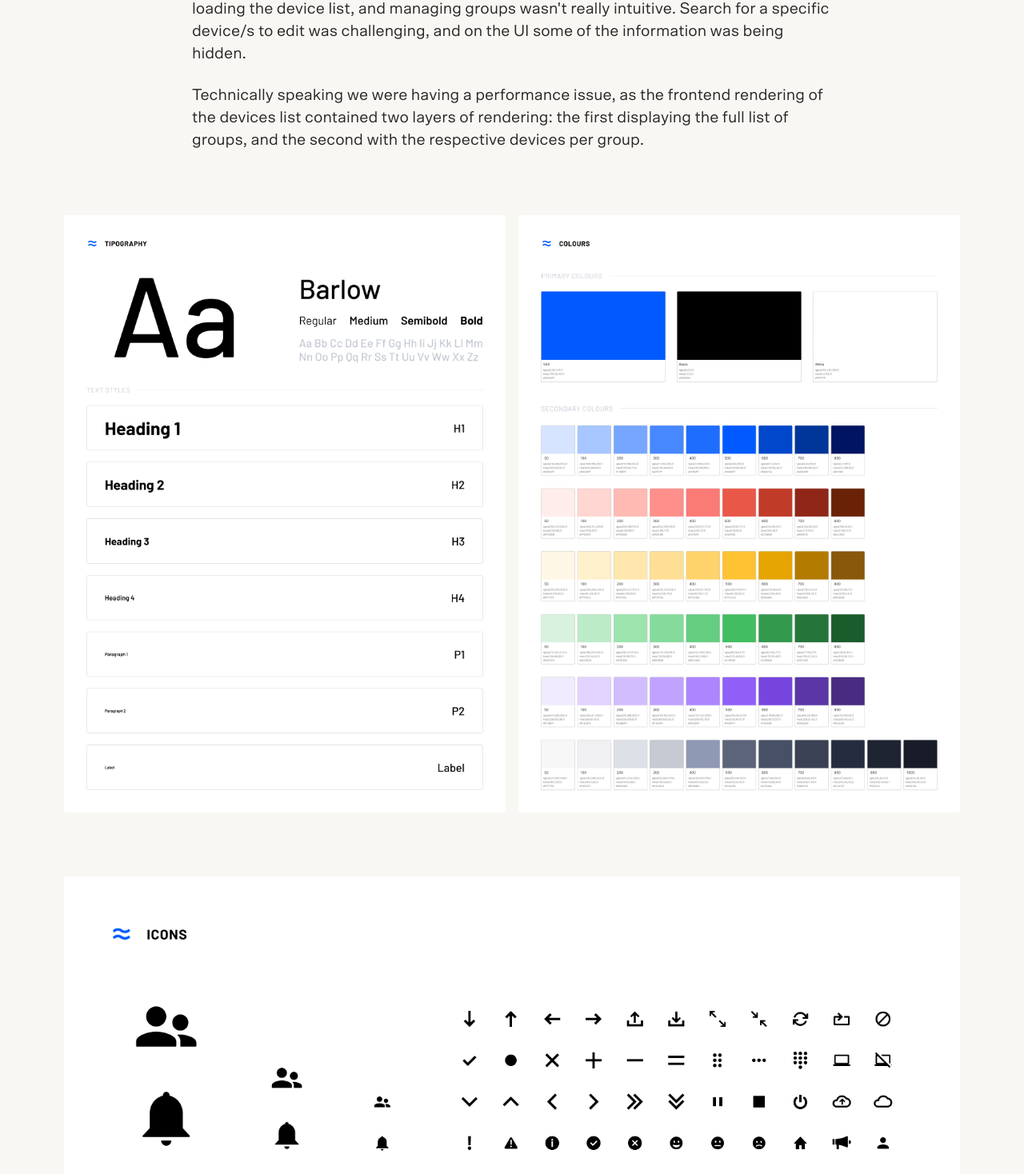
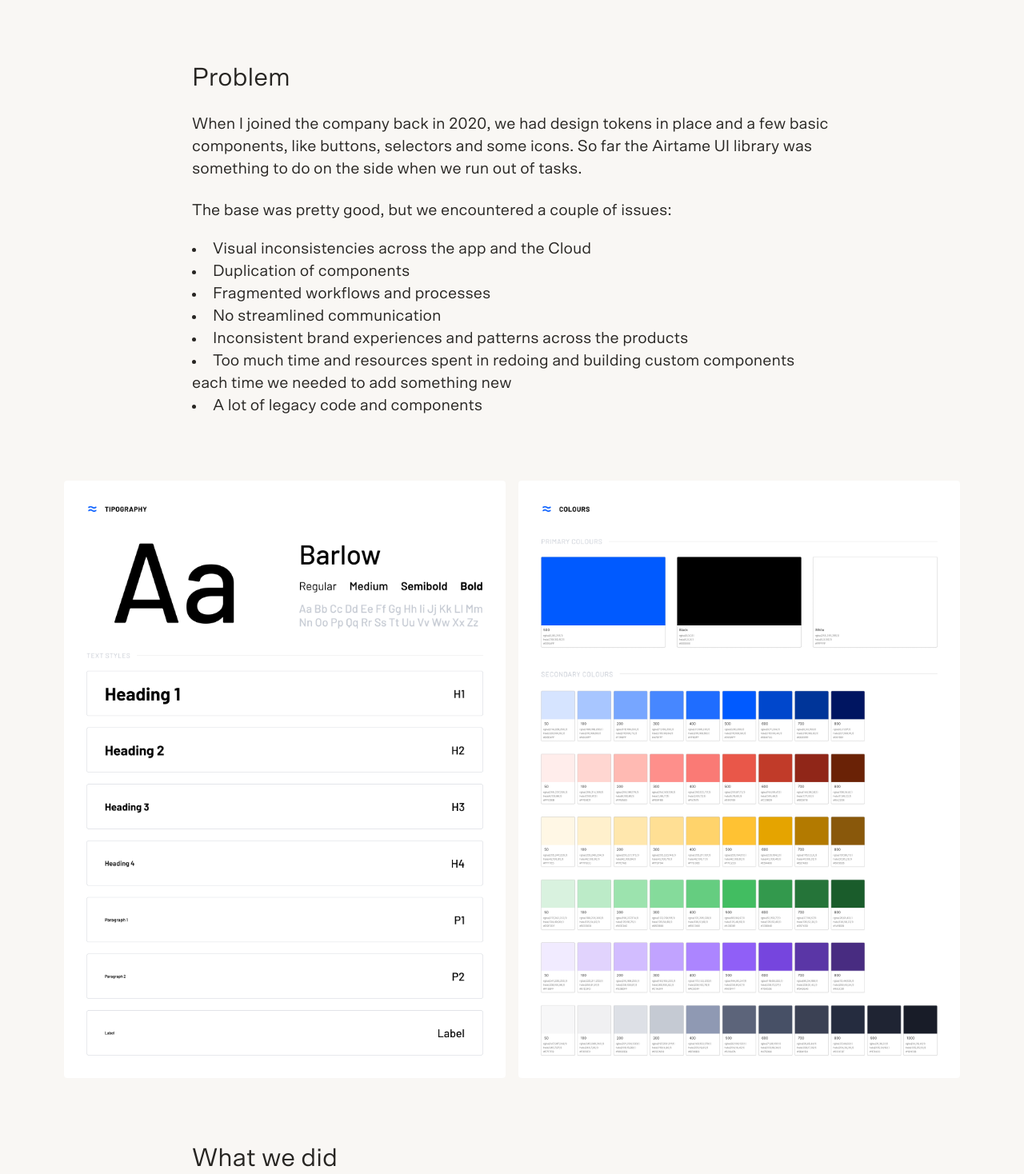
Before and after one commit to gonstoll/anitalaudado.com, a Next.js app: page /projects/airtame-ui-design-system in a window 1280 px wide. Shown: the part 1232-2700 px from the top of the page at 80% size. Built offline with nearby package versions, Linux system fonts and the light colour scheme.

Commit message:
chore: New content and image for Project 2

```diff
--- a/components/TextBlock.tsx
+++ b/components/TextBlock.tsx
@@ -4,13 +4,16 @@ interface Props {
   title: React.ReactNode;
   blocks?: Array<string>;
   list?: Array<string>;
+  isFinalBlock?: boolean;
 }
 
-export default function TextBlock({title, blocks, list}: Props) {
+export default function TextBlock({title, blocks, list, isFinalBlock}: Props) {
   const textBlockId = `title-${title}`;
+  const boardClass = 'p-6 border-1 border-black dark:border-dark-white';
 
   return (
     <div className="text-black dark:text-white mb-20 lg:px-40">
+      <div className={`${isFinalBlock ? boardClass : ''}`}>
         <h3 id={textBlockId} className="text-3-1/2xl mb-6">
           {title}
         </h3>
@@ -31,5 +34,6 @@ export default function TextBlock({title, blocks, list}: Props) {
           </ul>
         ) : null}
       </div>
+    </div>
   );
 }
--- a/pages/projects/airtame-ui-design-system.tsx
+++ b/pages/projects/airtame-ui-design-system.tsx
@@ -30,20 +30,32 @@ export default function AirtameUIDesignSystem() {
         summary="Project leader, shipping multiple components, building documentation and improving collaboration between designers and developers."
         details={{
           challenge:
-            'How might we create a satisfying experience that makes finding, selecting and managing a device(s) feel quick, intuitive and efficient?',
-          role: 'Design Systems, Project Management, Documentation, Workshop facilitation',
-          year: '2020 - 2022',
+            'How might we improve the collaboration between developers and designers, making sure we deliver faster while maintaining consistency?',
+          role: 'Product Design, Design System, Project manager',
+          year: '2022',
         }}
       >
         <TextBlock
-          title={
-            <>
-              Defining the <b>problem</b>
-            </>
-          }
+          title="Context"
           blocks={[
-            "Airtame Cloud offers an overview of all the devices in the same organisation, where you can create different groups to better organise them. Some organisations, like big schools in the US, have hundreds (sometimes thousands) of devices and Airtame Cloud was not prepare for these big rollouts. Some users were experiencing delays when loading the device list, and managing groups wasn't really intuitive. Search for a specific device/s to edit was challenging, and on the UI some of the information was being hidden.",
-            'Technically speaking we were having a performance issue, as the frontend rendering of the devices list contained two layers of rendering: the first displaying the full list of groups, and the second with the respective devices per group.',
+            "Airtame offers hybrid conferencing, screen sharing, & digital signage. This means that there's plenty of opportunities for inconsistency between the product offerings. The desktop application for screen sharing and conferencing, and the Airtame Cloud web app for managing devices, were existing with individual teams creating their own UI elements, developing components and following different patterns.",
+          ]}
+        />
+
+        <TextBlock
+          title="Problem"
+          blocks={[
+            'When I joined the company back in 2020, we had design tokens in place and a few basic components, like buttons, selectors and some icons. So far the Airtame UI library was something to do on the side when we run out of tasks.',
+            'The base was pretty good, but we encountered a couple of issues:',
+          ]}
+          list={[
+            'Visual inconsistencies across the app and the Cloud',
+            'Duplication of components',
+            'Fragmented workflows and processes',
+            'No streamlined communication',
+            'Inconsistent brand experiences and patterns across the products',
+            'Too much time and resources spent in redoing and building custom components each time we needed to add something new',
+            'A lot of legacy code and components',
           ]}
         />
 
@@ -65,6 +77,22 @@ export default function AirtameUIDesignSystem() {
           ]}
         />
 
+        <TextBlock
+          title="What we did"
+          blocks={[
+            'We built an Airtame UI force: our amazing Product Design team lead helping with the strategy, myself leading and managing the project, our two talented designers and two other really skilled developers.',
+            'We started by gathering and reviewing everything that we already had in place, we documented, organised and ended up with a clear idea of the state of things and how much needed to be done.',
+            "We established processes and workflows that we were missing, we streamlined the communication in one channel, and we also started sharing what we're doing to the company. I created a Jira workflow and board for the project, we had workshops and many iterations until we found out what worked for us. We gave the project identity, we involved people and by making all this process more visible, we managed to engage even more people in it and get them excited about it.",
+            'We also defined goals and metrics in order to measure our progress:',
+          ]}
+          list={[
+            'We wanted to have at least 80% of what we had on Figma, also on Storybook by the end of the year. We estimated from 6to 8 months to complete this, we did it in only 3!',
+            'For every component, we wanted to have all the needed and basic variants: size, state, type and theme.',
+            'Have a description for every component, and a well organised overview of the variants in it (thanks to great Figma plugins!)',
+            'Reduce the amount of text variants, to the only ones we really use',
+          ]}
+        />
+
         <ImageBlock
           type="one-col"
           images={[
@@ -74,6 +102,22 @@ export default function AirtameUIDesignSystem() {
               width: 1560,
               height: 880,
             },
+          ]}
+        />
+
+        <TextBlock
+          title="What we ended up with"
+          list={[
+            'A design system with the components we use and need, and that’s constantly evolving',
+            'Components that are flexible enough to give designer the freedom to do what they do best, whilst keeping consistency',
+            'Less and less legacy code',
+            'Airtame UI being praised and celebrated in retrospectives',
+            'Less time on Figma, more time thinking, researching and solving',
+            'Less time coding, more reusing',
+            "Documentation on Notion that's up to date and well maintained, where you can find our design principles, descriptions, guidelines, best practices, patterns we use and how we work on our design system.",
+            'An icon library that represents the brand and feels “Airtamey”, even in the smallest of sizes',
+            'A place for all communication related to the project, where we not only ask for variants, but where we celebrate every update release',
+            'Happy devs, happy designers, and happy PMs :)',
           ]}
         />
 
@@ -132,32 +176,15 @@ export default function AirtameUIDesignSystem() {
         />
 
         <TextBlock
-          title="What we did"
-          list={[
-            'Show before and after. Figma plain, and then with everything and organised. More pages.',
-            'Documentation, how the icon library grew.',
-            'Dashboard on Figma.',
-            'Created a channel to bring all the communications in one place.',
-            'Less and less legacy.',
-            'Process for Jira, we weren’t trating it as a proper project. We gave them identity, we shared it, we gain backup from stakeholders and pms.',
-            'In several retrospectives developers were praising it!',
-          ]}
-        />
-
-        <TextBlock
-          title="What we did"
-          list={[
-            '80% of what we had on Figma translated to Storybook by the end of the year. It took us only 3 months!',
-            'We involved the company',
-          ]}
-        />
-
-        <TextBlock
-          title="Final thoughts"
-          list={[
-            'The dashboard is hard to keep up to date.',
-            'What did we learn? What challenges made me grow?',
-            'What went well? What can be improved?',
+          isFinalBlock
+          title={
+            <>
+              Final <b>thoughts</b>
+            </>
+          }
+          blocks={[
+            'This was (and still is) a huge success story. We have many ambassadors and fans of Airtame UI in the company, and people are excited to know more about it and get to use it. Even the hardware team is using our icons!',
+            "I also learned that a Design System is never done, is not something you can check as completed. It's a living thing, that you need to take care and that's always evolving and changing. And that's ok.",
           ]}
         />
       </Layout>
```
Also changed, not shown: public/images/projects/airtame-ui-design-system/CS_B_03.png. Lines whose indentation alone changed are shown as unchanged.
